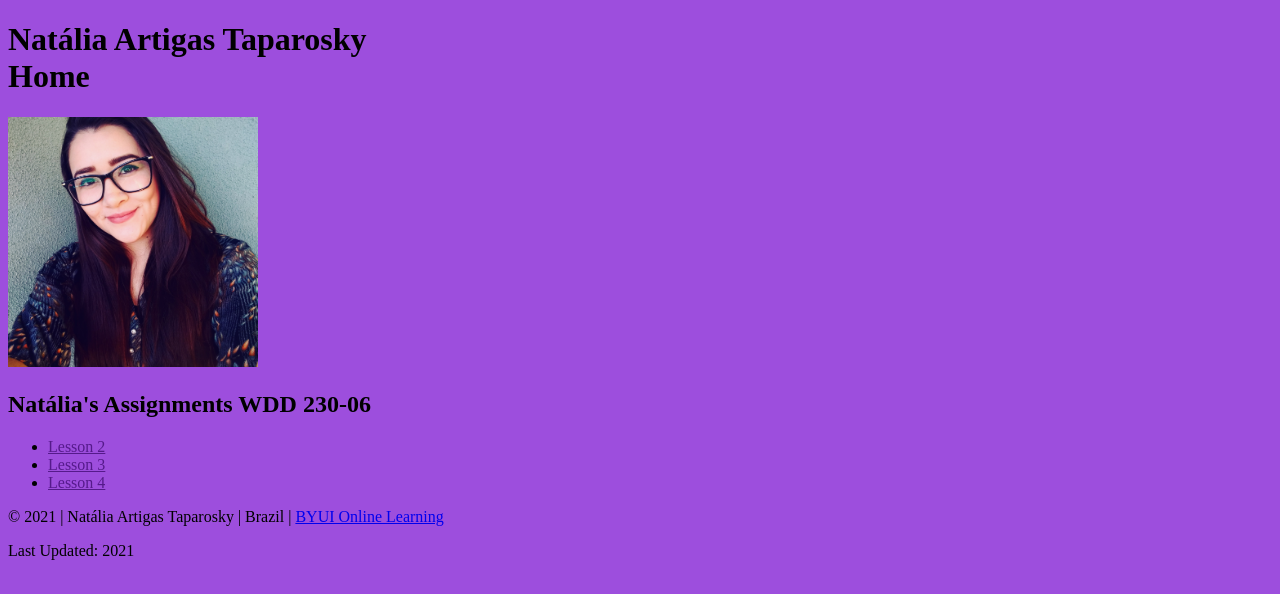
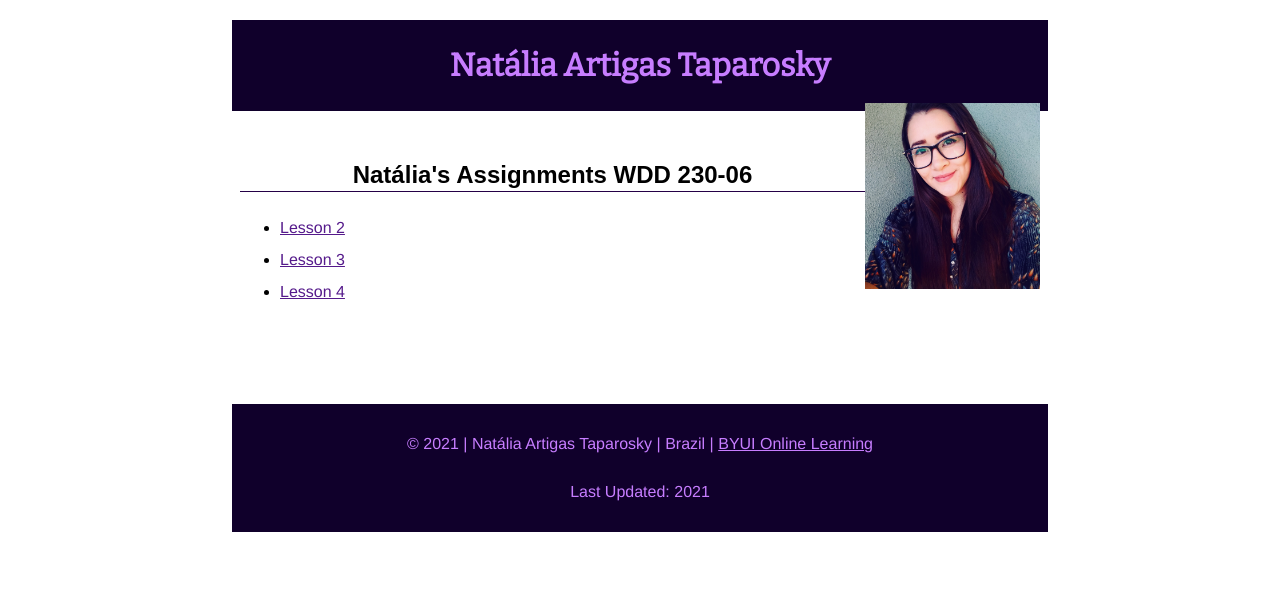
Before and after one commit to nattaparosky/nattaparosky.github.io, a plain HTML site: page index.html in a window 1280 px wide. Drawn offline with nearby package versions, Linux system fonts and the light colour scheme; a script that the page names is missing; a web font is replaced by a local one.

Commit message:
Initial Commit

```diff
--- a/index.html
+++ b/index.html
@@ -10,12 +10,15 @@
     <meta name="viewport" content="width=device-width, initial-scale=1" />
     <link type="text/css" rel="stylesheet" href="main.css">
   </head>
-
-  <main>
-   <h1>Natália Artigas Taparosky <br>Home</h1>
+  <body>
+<header>
+   <h1>Natália Artigas Taparosky</h1>
    <img src="images/IMG_20200810_214434_406.jpg" width="250" height="250" alt="profile picture">
-
+   </header>
       <nav>
+          </nav>
+          <main>
+            <section>
           <h2>Natália's Assignments WDD 230-06</h2>
         <ul>
 
@@ -23,8 +26,9 @@
           <li><a href="">Lesson 3</a></li>
           <li><a href="">Lesson 4</a></li>
         </ul>
-  </nav>
+ </section>
 </main>
+<br>
 
 <footer>
     <p>&copy; 2021 | Natália Artigas Taparosky | Brazil | <a href="https://www.byui.edu/online"
--- a/main.css
+++ b/main.css
@@ -3,5 +3,43 @@
 @import url('https://fonts.googleapis.com/css2?family=Concert+One&family=Fredoka+One&display=swap');
 
 body {
-  background-color:#9d4edd;
-}
+    font-size: 16px;
+    line-height: 32px;
+    font-family: helvetica, arial, sans-serif;
+    color: black;
+  }
+
+  h1 {
+    font-family: 'Bitter', serif;
+    font-size: 2em;
+    color:#c77dff;
+  }
+
+  h2 {
+    font-family: 'Philosopher', sans-serif;
+    font-size: 1.5em;
+    text-align: center;
+    border-bottom: 1px solid #240046;
+  }
+
+  header, main, footer {
+    margin: 1.25rem auto;
+    padding: .5rem;
+    max-width: 50em;
+  }
+
+  header, footer, footer a {
+    text-align: center;
+    background-color: #10002b;
+    color: #c77dff;
+  }
+
+  header img {
+    width: 175px;
+    height: auto;
+    float: right;
+  }
+
+  footer {
+    font-size: 1em;
+  }
```
